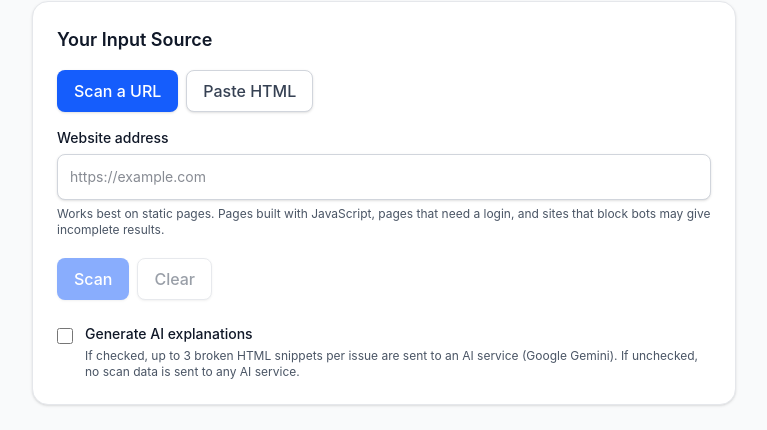
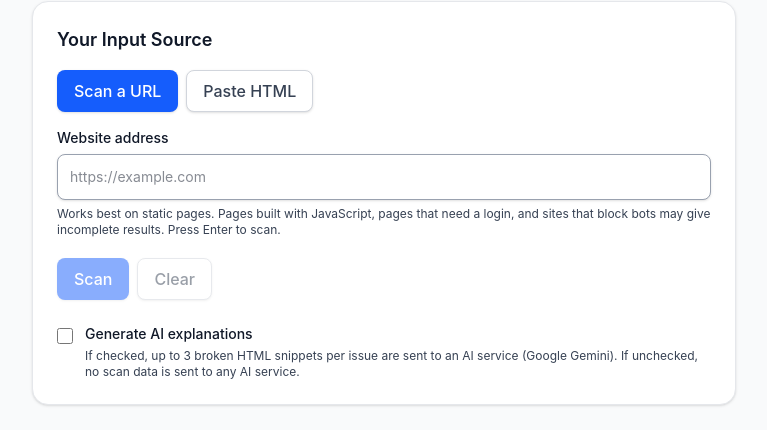
Before and after one commit to adrija-03/accessibility-auditor, a React (Vite) app: page / in a window 1280 px wide. Shown: the part 148-578 px from the top of the page, without its empty margins (256-1023 px from the left). Built offline with nearby package versions, Linux system fonts and the light colour scheme.

Commit message:
Keyboard friendly feature added

```diff
--- a/src/App.jsx
+++ b/src/App.jsx
@@ -1,4 +1,4 @@
-import { useCallback, useState } from "react"
+import { useCallback, useRef, useState, useEffect } from "react"
 import InputPanel from "./components/InputPanel"
 import SandboxRenderer from "./components/SandboxRenderer"
 import { scanHtml } from "./utils/scanHtml"
@@ -21,6 +21,7 @@ function App() {
   const [explanations, setExplanations] = useState({});
   const [aiError, setAiError] = useState(null);
   const [aiEnabled, setAiEnabled] = useState(false);
+  const resultRef = useRef(null);
 
   async function handleScan({ source, value, wantsAI }) {
     setHasScanned(true)
@@ -78,6 +79,11 @@ function App() {
   const score = calculateScore(violations)
   const showResults = hasScanned && !isScanning && !scanError
 
+  useEffect(() => {
+    if (showResults)
+      resultRef.current?.focus()
+  }, [showResults])
+
   return (
     <div className="min-h-screen bg-gray-50 text-gray-950 transition-colors duration-200 dark:bg-gray-950 dark:text-gray-50">
       <div className="mx-auto max-w-3xl px-4 py-8 sm:px-6 lg:px-8">
@@ -109,7 +115,7 @@ function App() {
           )}
           <section aria-labelledby="results-heading" className="space-y-6">
             <div className="flex items-center justify-between">
-              <h2 id="results-heading" className="text-xl font-bold tracking-tight text-gray-900 dark:text-white">
+              <h2 id="results-heading" ref={resultRef} tabIndex={-1} className="text-xl font-bold tracking-tight text-gray-900 dark:text-white">
                 Audit Results
               </h2>
             </div>
--- a/src/components/InputPanel.jsx
+++ b/src/components/InputPanel.jsx
@@ -1,5 +1,15 @@
 import { useState } from 'react'
 import { sampleHtml } from '../utils/sampleHtml'
+
+const focusRing =
+    'focus-visible:outline-hidden focus-visible:ring-2 focus-visible:ring-blue-700 focus-visible:ring-offset-2 focus-visible:ring-offset-white dark:focus-visible:ring-blue-300 dark:focus-visible:ring-offset-gray-950'
+
+const primaryBtn = `rounded-lg border border-transparent bg-blue-600 px-4 py-2 font-medium text-white shadow-sm hover:bg-blue-700 disabled:cursor-not-allowed disabled:opacity-50 ${focusRing}`
+
+const secondaryBtn = `rounded-lg border border-gray-300 bg-white px-4 py-2 font-medium text-gray-700 shadow-sm hover:bg-gray-50 disabled:cursor-not-allowed disabled:opacity-50 dark:border-gray-600 dark:bg-gray-800 dark:text-gray-200 dark:hover:bg-gray-700 ${focusRing}`
+
+const fieldClass =
+    'w-full rounded-lg border border-gray-400 bg-white p-3 text-sm shadow-sm focus:border-blue-700 focus:outline-hidden focus:ring-2 focus:ring-blue-700 dark:border-gray-500 dark:bg-gray-800 dark:text-gray-100 dark:placeholder-gray-400 dark:focus:border-blue-300 dark:focus:ring-blue-300'
 
 function InputPanel({ onScan, disabled }) {
     const [mode, setMode] = useState('url')
@@ -9,19 +19,25 @@ function InputPanel({ onScan, disabled }) {
 
     const value = mode === 'url' ? url : html
     const isEmpty = value.trim() === ''
+    const canScan = !isEmpty && !disabled
 
-    function handleScan() {
+    function handleSubmit(e) {
+        e.preventDefault()
+        if (!canScan) return
         onScan({ source: mode, value, wantsAI })
     }
 
-    const primaryBtn =
-        'rounded-lg border border-transparent bg-blue-600 px-4 py-2 font-medium text-white shadow-sm hover:bg-blue-700 focus:outline-none focus:ring-2 focus:ring-blue-500 focus:ring-offset-2 disabled:cursor-not-allowed disabled:opacity-50 dark:focus:ring-offset-gray-900'
-
-    const secondaryBtn =
-        'rounded-lg border border-gray-300 bg-white px-4 py-2 font-medium text-gray-700 shadow-sm hover:bg-gray-50 focus:outline-none focus:ring-2 focus:ring-blue-500 focus:ring-offset-2 disabled:cursor-not-allowed disabled:opacity-50 dark:border-gray-600 dark:bg-gray-800 dark:text-gray-200 dark:hover:bg-gray-700 dark:focus:ring-offset-gray-900'
+    function handleClear() {
+        if (mode === 'url') setUrl('')
+        else setHtml('')
+    }
 
     return (
-        <div className="space-y-4 text-gray-900 dark:text-gray-100">
+        <form
+            onSubmit={handleSubmit}
+            noValidate
+            className="space-y-4 text-gray-900 dark:text-gray-100"
+        >
             <div role="group" aria-label="Input type" className="flex gap-2">
                 <button
                     type="button"
@@ -49,15 +65,21 @@ function InputPanel({ onScan, disabled }) {
                     <input
                         id="url-input"
                         type="text"
+                        inputMode="url"
+                        autoComplete="off"
+                        autoCapitalize="none"
+                        spellCheck={false}
+                        maxLength={2048}
                         value={url}
                         onChange={(e) => setUrl(e.target.value)}
                         placeholder="https://example.com"
-                        className="w-full rounded-lg border border-gray-300 bg-white p-3 text-sm shadow-sm focus:border-blue-500 focus:outline-none focus:ring-1 focus:ring-blue-500 dark:border-gray-600 dark:bg-gray-800 dark:text-gray-100 dark:placeholder-gray-400 dark:focus:border-blue-400 dark:focus:ring-blue-400"
+                        className={fieldClass}
                         aria-describedby="url-note"
                     />
-                    <p id="url-note" className="text-xs text-gray-600 dark:text-gray-400">
+                    <p id="url-note" className="text-xs text-gray-700 dark:text-gray-300">
                         Works best on static pages. Pages built with JavaScript, pages that need a
-                        login, and sites that block bots may give incomplete results.
+                        login, and sites that block bots may give incomplete results. Press Enter
+                        to scan.
                     </p>
                 </div>
             ) : (
@@ -73,28 +95,27 @@ function InputPanel({ onScan, disabled }) {
                         maxLength={200000}
                         placeholder="<img src='logo.png'>"
                         spellCheck={false}
-                        className="w-full rounded-lg border border-gray-300 bg-white p-3 font-mono text-sm shadow-sm focus:border-blue-500 focus:outline-none focus:ring-1 focus:ring-blue-500 dark:border-gray-600 dark:bg-gray-800 dark:text-gray-100 dark:placeholder-gray-400 dark:focus:border-blue-400 dark:focus:ring-blue-400"
+                        className={`${fieldClass} font-mono`}
                     />
                 </div>
             )}
 
             <div className="flex flex-wrap gap-2 pt-1">
-                <button
-                    type="button"
-                    onClick={handleScan}
-                    disabled={isEmpty || disabled}
-                    className={primaryBtn}
-                >
+                <button type="submit" disabled={!canScan} className={primaryBtn}>
                     Scan
                 </button>
                 {mode === 'html' && (
-                    <button type="button" onClick={() => setHtml(sampleHtml)} className={secondaryBtn}>
+                    <button
+                        type="button"
+                        onClick={() => setHtml(sampleHtml)}
+                        className={secondaryBtn}
+                    >
                         Load sample HTML
                     </button>
                 )}
                 <button
                     type="button"
-                    onClick={() => (mode === 'url' ? setUrl('') : setHtml(''))}
+                    onClick={handleClear}
                     disabled={isEmpty}
                     className={secondaryBtn}
                 >
@@ -103,22 +124,22 @@ function InputPanel({ onScan, disabled }) {
             </div>
 
             <div className="pt-2">
-                <label className="flex items-start gap-3 cursor-pointer">
+                <label className="flex cursor-pointer items-start gap-3">
                     <input
                         type="checkbox"
                         checked={wantsAI}
                         onChange={(e) => setWantsAI(e.target.checked)}
                         aria-describedby="ai-notice"
-                        className="mt-1 h-4 w-4 rounded border-gray-300 text-blue-600 focus:ring-blue-500 dark:border-gray-600 dark:bg-gray-800 dark:ring-offset-gray-900"
+                        className={`mt-1 h-4 w-4 cursor-pointer accent-blue-700 ${focusRing}`}
                     />
                     <span className="text-sm font-medium">Generate AI explanations</span>
                 </label>
-                <p id="ai-notice" className="ml-7 mt-1 text-xs text-gray-600 dark:text-gray-400">
+                <p id="ai-notice" className="ml-7 mt-1 text-xs text-gray-700 dark:text-gray-300">
                     If checked, up to 3 broken HTML snippets per issue are sent to an AI service
                     (Google Gemini). If unchecked, no scan data is sent to any AI service.
                 </p>
             </div>
-        </div>
+        </form>
     )
 }
 
--- a/src/components/SandboxRenderer.jsx
+++ b/src/components/SandboxRenderer.jsx
@@ -11,7 +11,7 @@ function SandboxRenderer({ html, onReady }) {
         const iframe = iframeRef.current;
         const doc = iframe.contentDocument || iframe.contentWindow.document;
 
-        const cleanHtml = DOMPurify.sanitize(html, {WHOLE_DOCUMENT: true})
+        const cleanHtml = DOMPurify.sanitize(html, { WHOLE_DOCUMENT: true })
 
         const htmlWithAxe = `
           ${cleanHtml}
@@ -30,7 +30,11 @@ function SandboxRenderer({ html, onReady }) {
             <iframe
                 ref={iframeRef}
                 title="HTML Preview"
-                className='absolute left-[-9999px] w-250 h-200'></iframe>
+                tabIndex={-1}
+                aria-hidden="true"
+                sandbox="allow-same-origin allow-scripts"
+                className='absolute left-[-9999px] w-250 h-200'
+            />
         </div>
     )
 }
--- a/src/components/ViolationCard.jsx
+++ b/src/components/ViolationCard.jsx
@@ -26,6 +26,9 @@ function ViolationCard({ violation, explanation, aiEnabled }) {
       console.error('Copy failed: ', error)
     }
   }
+
+  const focusRing =
+    'focus-visible:outline-hidden focus-visible:ring-2 focus-visible:ring-blue-700 focus-visible:ring-offset-2 focus-visible:ring-offset-white dark:focus-visible:ring-blue-300 dark:focus-visible:ring-offset-gray-950'
 
   return (
     <article className="rounded-xl border border-gray-200 bg-white p-5 shadow-sm transition-all hover:shadow-md dark:border-gray-800 dark:bg-gray-900">
@@ -101,7 +104,8 @@ function ViolationCard({ violation, explanation, aiEnabled }) {
                 <button
                   type="button"
                   onClick={handleCopy}
-                  className="rounded-md border border-gray-300 bg-white px-2.5 py-1 text-xs font-medium text-gray-700 shadow-sm hover:bg-gray-50 focus:outline-none focus:ring-2 focus:ring-blue-500 dark:border-gray-600 dark:bg-gray-800 dark:text-gray-200 dark:hover:bg-gray-700"
+                  className={`rounded border ... ${focusRing}`}
+                  aria-label={`Copy suggested fix for ${violation.id}`}
                 >
                   <span aria-live="polite">{copied ? 'Copied!' : 'Copy Fix'}</span>
                 </button>
@@ -130,9 +134,10 @@ function ViolationCard({ violation, explanation, aiEnabled }) {
           href={violation.helpUrl}
           target="_blank"
           rel="noreferrer"
-          className="inline-flex items-center gap-1.5 text-sm font-medium text-blue-600 hover:text-blue-700 dark:text-blue-400 dark:hover:text-blue-300 underline underline-offset-2"
+          className={`text-sm underline ... ${focusRing}`}
         >
           Learn more about this rule
+          <span className="sr-only"> (opens in a new tab)</span>
         </a>
       )}
     </article>
--- a/src/index.css
+++ b/src/index.css
@@ -1,5 +1,22 @@
 @import "tailwindcss";
 @custom-variant dark (&:where(.dark, .dark *));
+
 body {
   @apply bg-white text-gray-900 dark:bg-gray-950 dark:text-gray-100;
 }
+
+:focus-visible {
+  outline: 2px solid #1d4ed8;
+  outline-offset: 2px;
+}
+
+.dark :focus-visible {
+  outline-color: #93c5fd;
+}
+
+@media (prefers-reduced-motion: reduce) {
+  * {
+    animation-duration: 0.01ms !important;
+    transition-duration: 0.01ms !important;
+  }
+}
```
